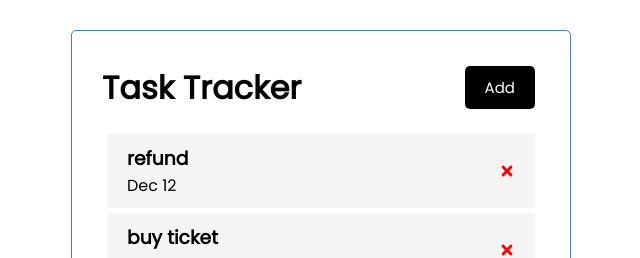
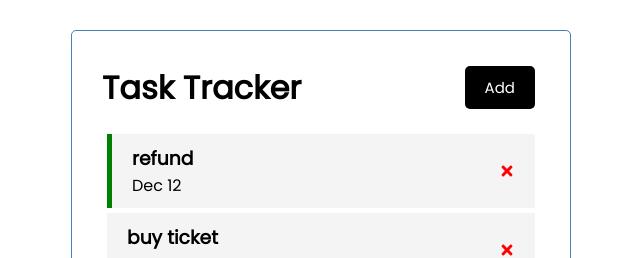
Before and after one commit to dolphinark/TaskTracker, a React (Create React App) app: page / in a window 1280 px wide. Shown: the top 258 px of the page, without its empty margins (319-959 px from the left). Built offline with nearby package versions, Linux system fonts and the light colour scheme.

Commit message:
delete can't work

```diff
--- a/src/App.js
+++ b/src/App.js
@@ -1,7 +1,6 @@
 import { useState } from "react";
 import Task from "./components/Task";
 import Button from "./components/Button";
-import { FaTimes } from "react-icons/fa";
 
 function App() {
   const [tasks, setTasks] = useState([
@@ -21,21 +20,29 @@ function App() {
   ]);
 
   function deletetask(id) {
+    console.log("app裡面的",id)
     setTasks(tasks.filter((task) => task.id !== id));
   }
 
   function togglereminder(id) {
-      // 又忘記這邊要用map
-    setTasks(tasks.map(task=>task.id===id?{...task,reminder:!task.reminder}:task))
+    // 又忘記這邊要用map
+    setTasks(
+      tasks.map((task) =>
+        task.id === id ? { ...task, reminder: !task.reminder } : task
+      )
+    );
   }
 
-  const tasksElements = tasks.map((task) => (
-    <div className="task-container" onClick={() => togglereminder(task.id)}>
-      <div className="task">
-        <Task text={task.text} day={task.time} />
-      </div>
-      <FaTimes className="cancel-icon" onClick={(id) => deletetask(task.id)} />
-    </div>
+  const tasksElements = tasks.map((task, index) => (
+    <Task
+      id={task.id}
+      key={index}
+      text={task.text}
+      day={task.time}
+      reminder={task.reminder}
+      togglereminder={() => togglereminder(task.id)}
+      deletetask={()=>deletetask(task.id)}
+    />
   ));
 
   return (
--- a/src/components/Task.js
+++ b/src/components/Task.js
@@ -1,8 +1,20 @@
+import { FaTimes } from "react-icons/fa";
+
 function Task(props) {
   return (
-    <div>
-        <h3 >{props.text}</h3>
+    <div
+      className={`task-container ${props.reminder ? "reminder" : ""}`}
+      onClick={props.togglereminder}
+    >
+      <div className="task">
+        <h3>{props.text}</h3>
         <p>{props.day}</p>
+      </div>
+      <FaTimes
+        className="cancel-icon"
+        onClick={(id)=>props.deletetask(props.id)}
+      />
+        {console.log("task裡面的",props.id)}
     </div>
   );
 }
--- a/src/style.css
+++ b/src/style.css
@@ -73,7 +73,6 @@ body {
   color:red;
 }
 
-.red{
-  background-color: red;
-  width: 10px;
+.reminder {
+  border-left: 5px solid green;
 }
```
